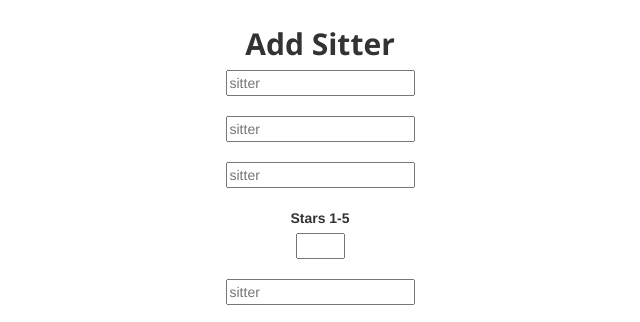
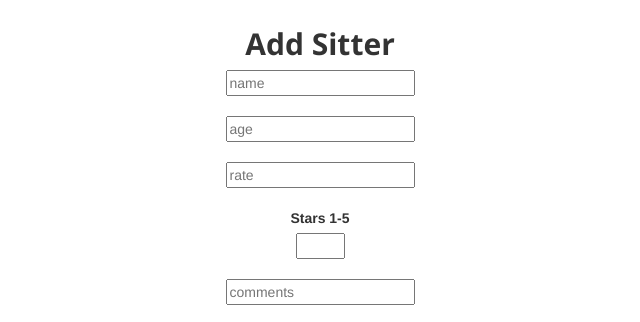
Before and after one commit to b9volt/baby-sitters-club, a website: page public/index.html at #!/add in a window 1280 px wide. Shown: the part 173-495 px from the top of the page, 320-960 px from the left. Drawn offline with nearby package versions, Linux system fonts and the light colour scheme; some packages are replaced by stand-ins of ours; no server answers.

Commit message:
cleaning up forms

```diff
--- a/public/css/style.css
+++ b/public/css/style.css
@@ -19,7 +19,7 @@ body,*/
 .text {
   font-family: 'Handlee', cursive;
   text-align: left;
-  color: white;
+  color: #0c0c0e;
   margin: 5%;
 }
 
--- a/public/partials/add.html
+++ b/public/partials/add.html
@@ -1,12 +1,12 @@
 <div class="home">
   <h2 id="font1">Add Sitter</h2>
   <form ng-submit="main.addSitter(newSitter)" method="post">
-    <input ng-model="newSitter.name" type="string" name="name" value="sitter" placeholder="sitter"><br><br>
-    <input ng-model="newSitter.age" type="number" name="age" value="sitter" placeholder="sitter"><br><br>
-    <input ng-model="newSitter.rate" type="number" name="rate" value="sitter" placeholder="sitter"><br><br>
+    <input ng-model="newSitter.name" type="string" name="name" value="sitter" placeholder="name"><br><br>
+    <input ng-model="newSitter.age" type="number" name="age" value="sitter" placeholder="age"><br><br>
+    <input ng-model="newSitter.rate" type="number" name="rate" value="sitter" placeholder="rate"><br><br>
     <label for="stars">Stars 1-5</label><br>
     <input ng-model="newSitter.stars" type="number" min="1" max="5" name="stars" value="1" ng-model="newSitter.stars"><br><br>
-    <input ng-model="newSitter.comments" type="text" name="comments" value="sitter" placeholder="sitter"><br><br>
+    <input ng-model="newSitter.comments" type="text" name="comments" value="sitter" placeholder="comments"><br><br>
     <button class="btn btn-primary" type="submit">Add New Sitter</button>
   </form>
 </div>
```
Also changed, not shown: public/partials/edit.html (+4 -4 lines), README.md.
